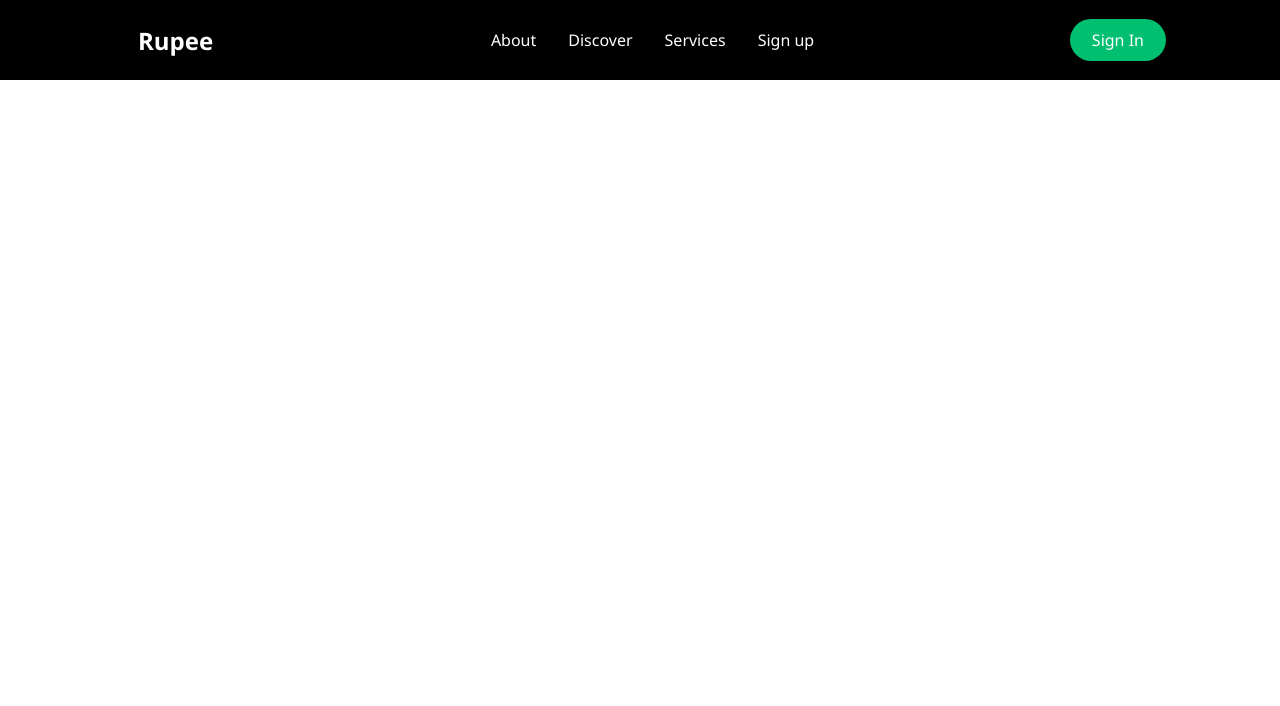
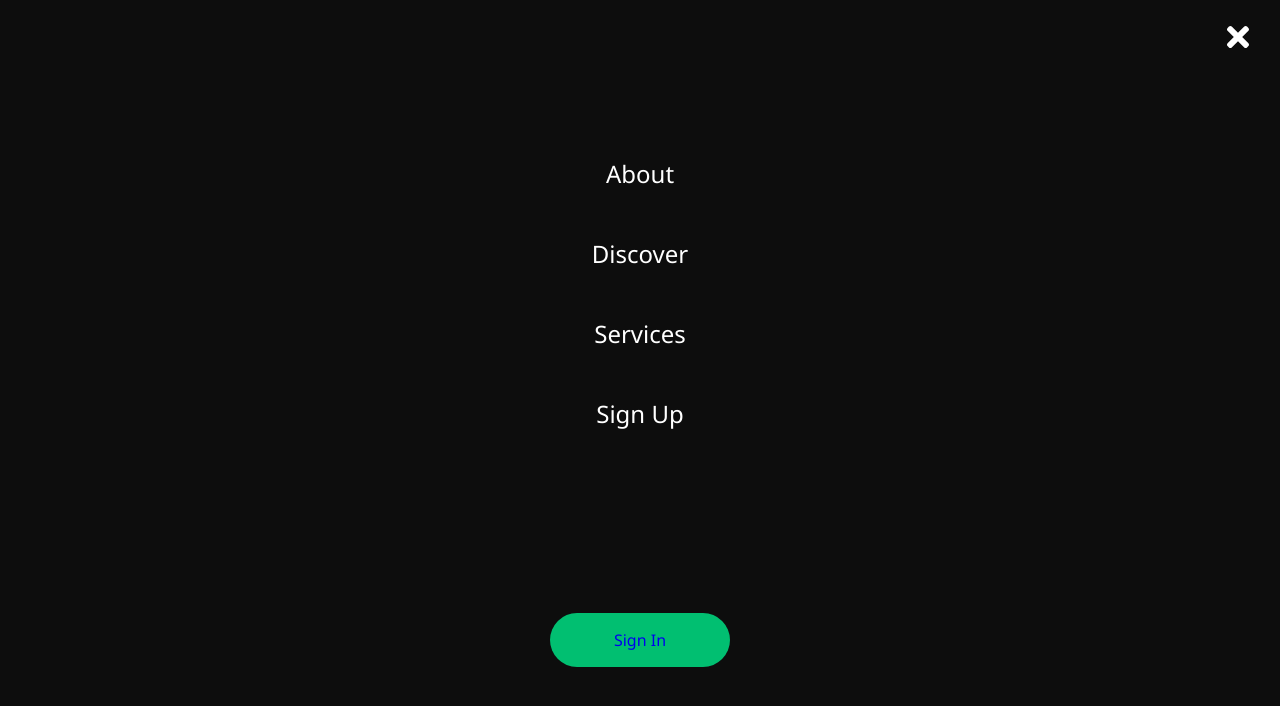
Before and after one commit to Pankaj-suthar777/react-smooth-scroll-demo-website, a React (Create React App) app: page / in a window 1280 px wide. Shown: the top 706 px of the page. Built offline with nearby package versions, Linux system fonts and the light colour scheme.

Commit message:
add sidebar

```diff
--- a/src/App.js
+++ b/src/App.js
@@ -1,10 +1,12 @@
 import { BrowserRouter } from "react-router-dom";
 import "./App.css";
 import Navbar from "./components/NavBar";
+import Sidebar from "./components/Sidebar";
 
 function App() {
   return (
     <BrowserRouter>
+      <Sidebar></Sidebar>
       <Navbar></Navbar>
     </BrowserRouter>
   );
--- /dev/null
+++ b/src/components/Sidebar/SidebarElement.js
@@ -0,0 +1,87 @@
+import styled from "styled-components";
+import { FaTimes } from "react-icons/fa";
+import { Link as LinkS } from "react-scroll";
+import { Link as LinkR } from "react-router-dom";
+export const SidebarContainer = styled.div`
+  position: fixed;
+  z-index: 8888;
+  width: 100%;
+  height: 100%;
+  display: grid;
+  align-items: center;
+  background-color: #0d0d0d;
+  left: 0;
+  transition: 0.3s all ease-in-out;
+  /* opacity: ${({ isOpen }) => (isOpen ? "100%" : "0")};
+  top: ${({ isOpen }) => (isOpen ? "0" : "-100%")}; */
+  top: 0;
+`;
+
+export const CloseIcon = styled(FaTimes)`
+  color: #fff;
+`;
+
+export const Icon = styled.div`
+  position: absolute;
+  top: 1.2rem;
+  right: 1.6rem;
+  font-size: 2rem;
+  cursor: pointer;
+  outline: none;
+  background: transparent;
+`;
+
+export const SidebarWrapper = styled.div`
+  color: #fff;
+`;
+
+export const SidebarLink = styled(LinkS)`
+  display: flex;
+  align-items: center;
+  justify-content: center;
+  font-size: 1.5rem;
+  text-decoration: none;
+  list-style: none;
+  transition: 0.2s ease-in-out;
+  text-decoration: none;
+  color: #fff;
+  cursor: pointer;
+
+  &:hover {
+    color: #01bf71;
+    transition: 0.2s ease-in-out;
+  }
+`;
+
+export const SideBtnWrapper = styled.div`
+  display: flex;
+  justify-content: center;
+`;
+export const SidebarRoute = styled(LinkR)`
+  border-radius: 50px;
+  background: #01bf71;
+  white-space: nowrap;
+  padding: 16px 64px;
+  font-size: 16px;
+  outline: none;
+  border: none;
+  cursor: pointer;
+  transition: all 0.2s ease-in-out;
+  text-decoration: none;
+
+  &:hover {
+    background: #fff;
+    color: #010606;
+  }
+`;
+
+export const SidebarMenu = styled.ul`
+  display: grid;
+  grid-template-columns: 1fr;
+  grid-template-rows: repeat(6, 80px);
+  text-align: center;
+
+  @media screen and (max-width: 480px) {
+    grid-template-rows: repeat(6, 60px);
+  }
+`;
--- /dev/null
+++ b/src/components/Sidebar/index.js
@@ -0,0 +1,35 @@
+import React from "react";
+
+import {
+  SidebarContainer,
+  Icon,
+  CloseIcon,
+  SidebarWrapper,
+  SideBtnWrapper,
+  SidebarLink,
+  SidebarMenu,
+  SidebarRoute,
+} from "./SidebarElement";
+
+const Sidebar = () => {
+  return (
+    <SidebarContainer>
+      <Icon>
+        <CloseIcon></CloseIcon>
+      </Icon>
+      <SidebarWrapper>
+        <SidebarMenu>
+          <SidebarLink to="about">About</SidebarLink>
+          <SidebarLink to="discover">Discover</SidebarLink>
+          <SidebarLink to="services">Services</SidebarLink>
+          <SidebarLink to="signup">Sign Up</SidebarLink>
+        </SidebarMenu>
+        <SideBtnWrapper>
+          <SidebarRoute to="/signin">Sign In</SidebarRoute>
+        </SideBtnWrapper>
+      </SidebarWrapper>
+    </SidebarContainer>
+  );
+};
+
+export default Sidebar;
```
